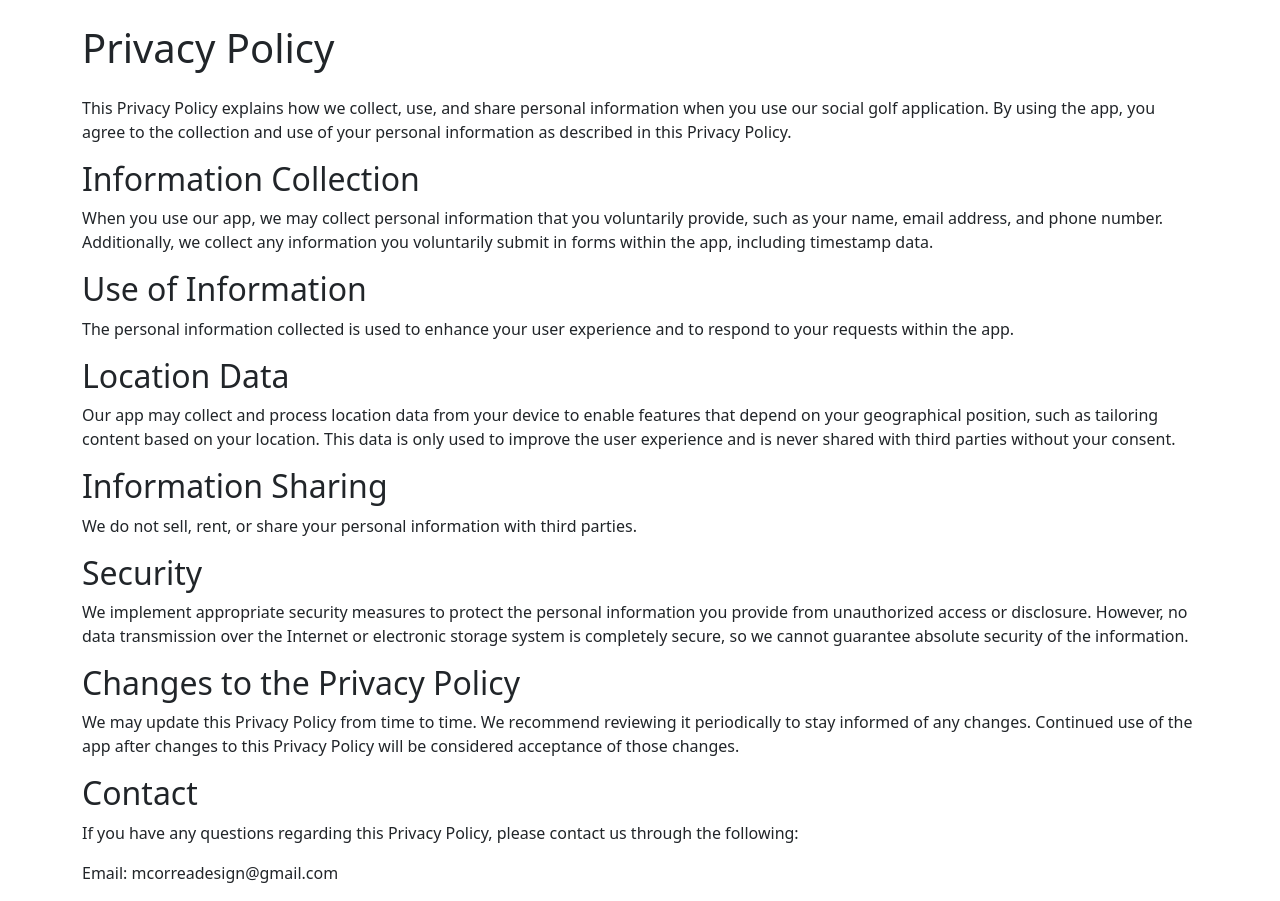
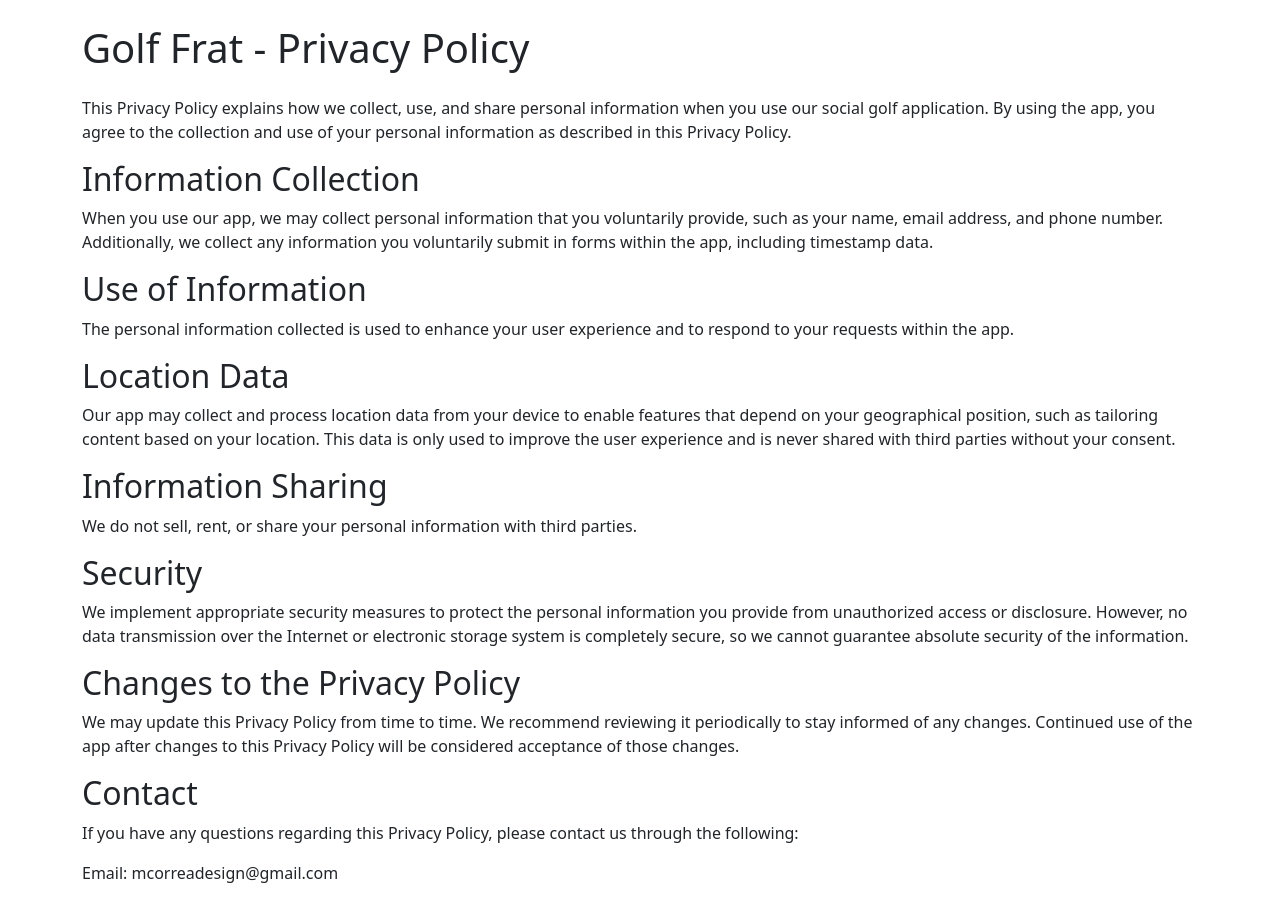
Before and after one commit to tentax-net/golf-frat-privacy-policy, a plain HTML site: page index.html in a window 1280 px wide. Drawn offline with nearby package versions, Linux system fonts and the light colour scheme.

Commit message:
Update index.html

```diff
--- a/index.html
+++ b/index.html
@@ -10,7 +10,7 @@
 
 <body>
     <header class="container">
-        <h1 class="mt-4 mb-4">Privacy Policy</h1>
+        <h1 class="mt-4 mb-4">Golf Frat - Privacy Policy</h1>
     </header>
 
     <main class="container">
```
